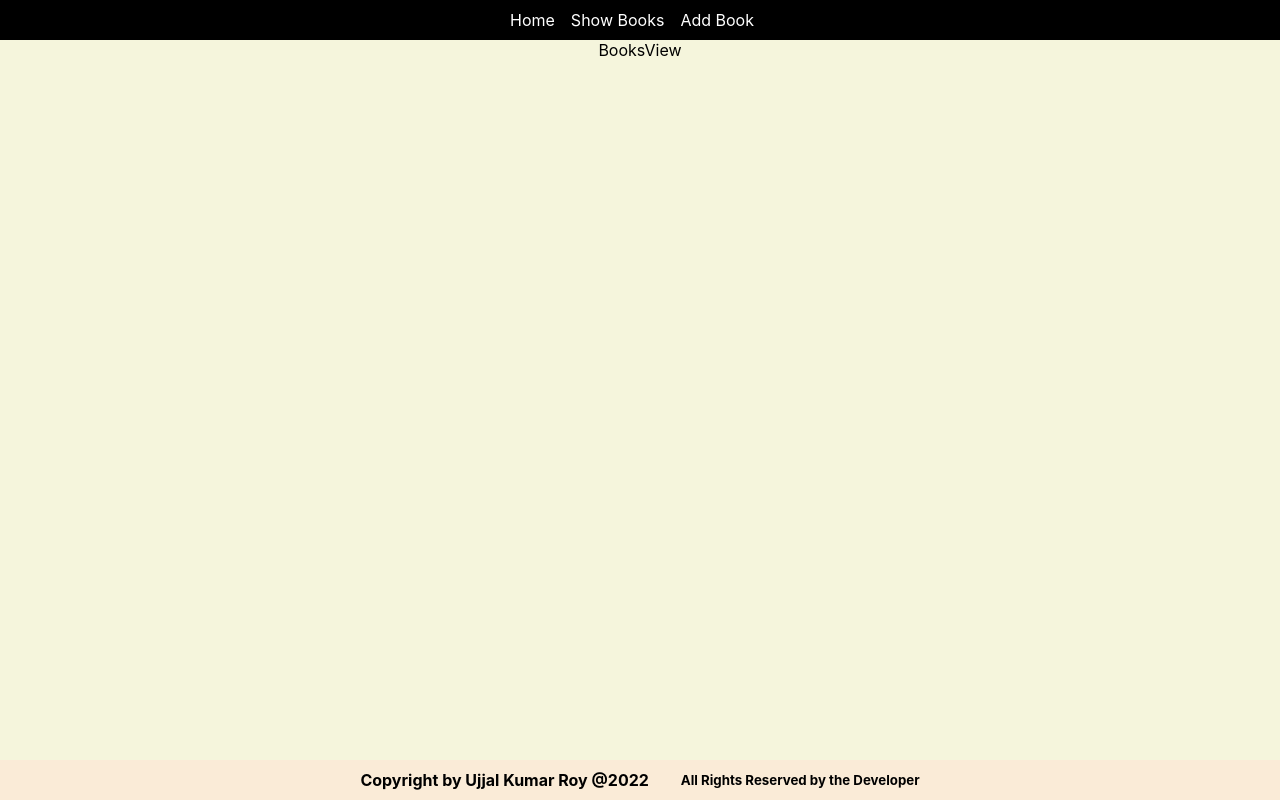
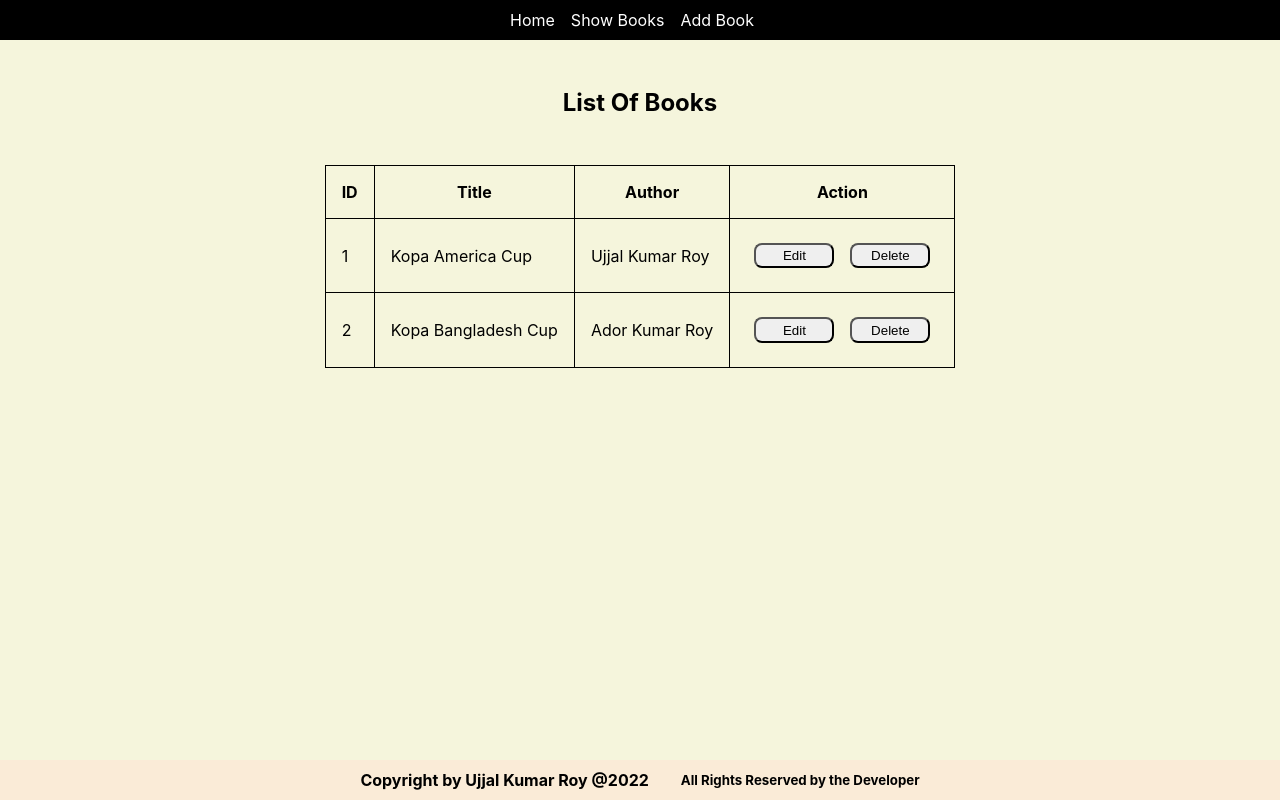
Before and after one commit to Ujjal-ENG/crud_app_redux, a React (Create React App) app: page /show-books in a window 1280 px wide. Built offline with nearby package versions, Linux system fonts and the light colour scheme.

Commit message:
done this BookView Part

```diff
--- a/src/features/books/BooksView.jsx
+++ b/src/features/books/BooksView.jsx
@@ -1,9 +1,41 @@
-import React from 'react'
+import React from "react";
+import { useSelector } from "react-redux";
 
 const BooksView = () => {
+  const books = useSelector((state) => state.booksReducer.books);
+
   return (
-    <div>BooksView</div>
-  )
-}
+    <div>
+      <h2>List Of Books</h2>
+      <table>
+        <thead>
+          <tr>
+            <th>ID</th>
+            <th>Title</th>
+            <th>Author</th>
+            <th>Action</th>
+          </tr>
+        </thead>
+        <tbody>
+          {books &&
+            books.map((book) => {
+              const { id, title, author } = book;
+              return (
+                <tr key={id}>
+                  <td>{id}</td>
+                  <td>{title} </td>
+                  <td>{author}</td>
+                  <td>
+                    <button>Edit</button>
+                    <button>Delete</button>
+                  </td>
+                </tr>
+              );
+            })}
+        </tbody>
+      </table>
+    </div>
+  );
+};
 
-export default BooksView
+export default BooksView;
```
